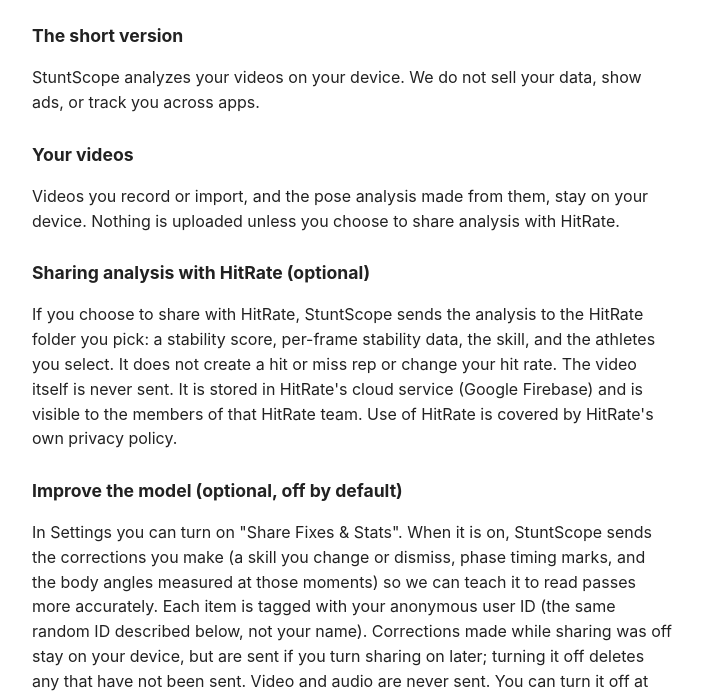
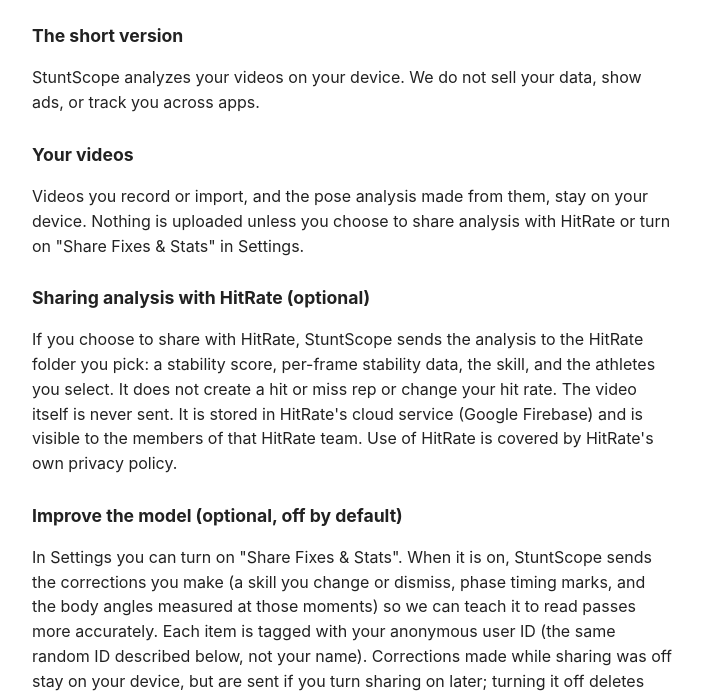
Before and after one commit to IanKainoa42/HitRate, a plain HTML site: page stuntscope-privacy.html in a window 1280 px wide. Shown: the part 117-810 px from the top of the page, without its empty margins (288-991 px from the left). Drawn offline with Linux system fonts and the light colour scheme.

Commit message:
Clarify both optional StuntScope sharing paths

```diff
--- a/stuntscope-privacy.html
+++ b/stuntscope-privacy.html
@@ -10,7 +10,7 @@
 <p>StuntScope analyzes your videos on your device. We do not sell your data, show ads, or track you across apps.</p>
 
 <h2>Your videos</h2>
-<p>Videos you record or import, and the pose analysis made from them, stay on your device. Nothing is uploaded unless you choose to share analysis with HitRate.</p>
+<p>Videos you record or import, and the pose analysis made from them, stay on your device. Nothing is uploaded unless you choose to share analysis with HitRate or turn on "Share Fixes &amp; Stats" in Settings.</p>
 
 <h2>Sharing analysis with HitRate (optional)</h2>
 <p>If you choose to share with HitRate, StuntScope sends the analysis to the HitRate folder you pick: a stability score, per-frame stability data, the skill, and the athletes you select. It does not create a hit or miss rep or change your hit rate. The video itself is never sent. It is stored in HitRate's cloud service (Google Firebase) and is visible to the members of that HitRate team. Use of HitRate is covered by HitRate's own privacy policy.</p>
```
